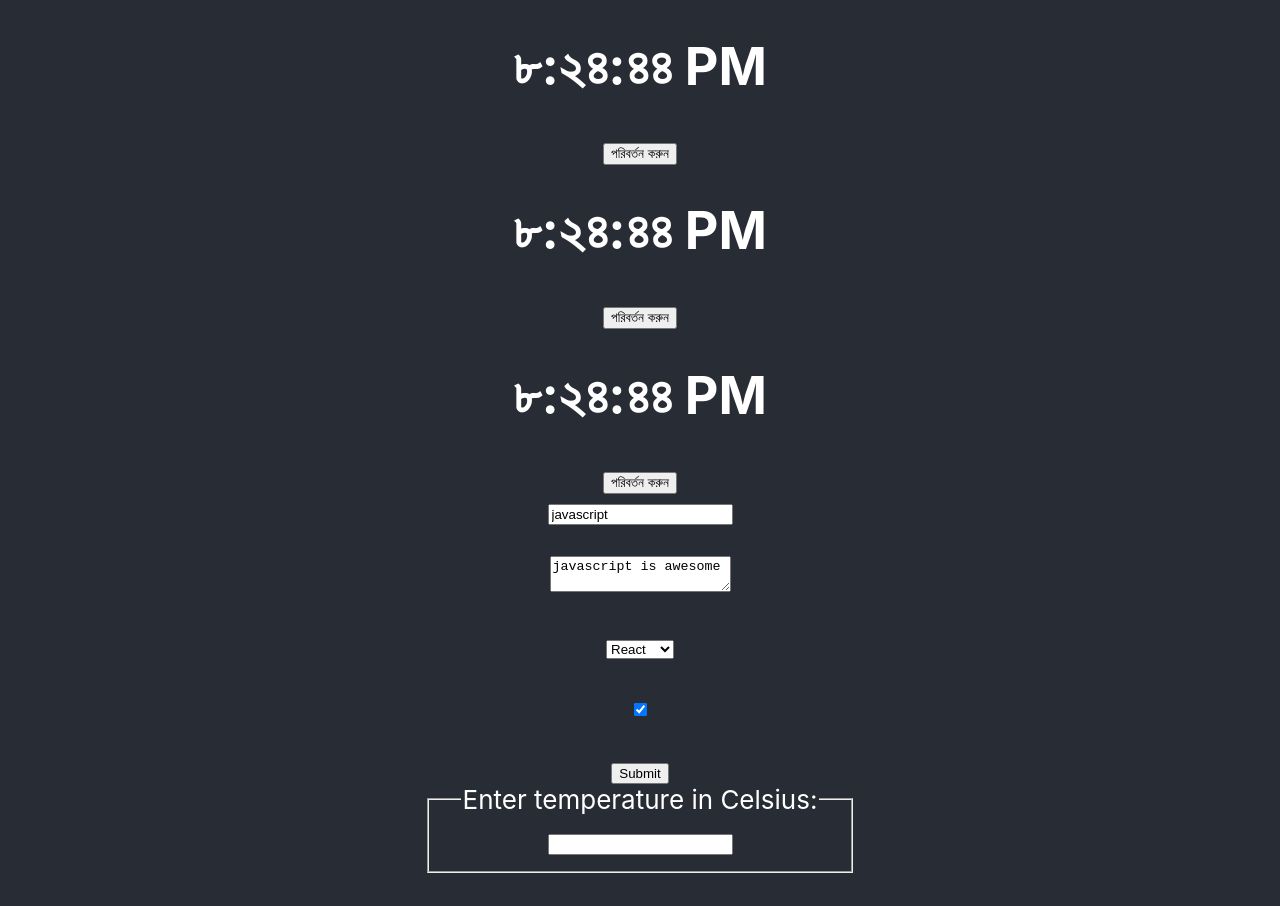
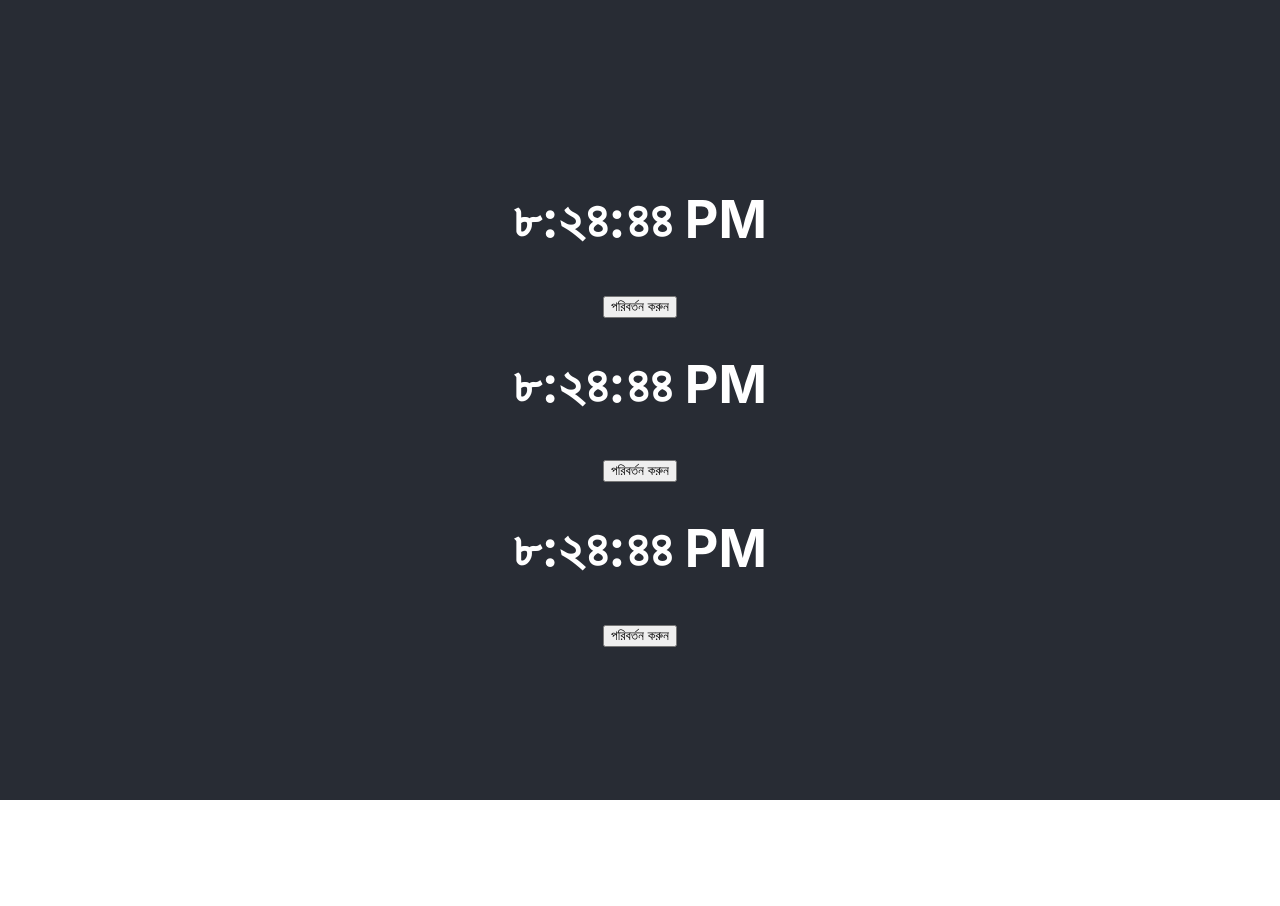
Before and after one commit to emonShimoul/react-playground, a React (Create React App) app in the folder think-in-a-react-way/myreact/: page / in a window 1280 px wide. Shown: the top 906 px of the page. After the commit the page ends 800 px from the top, so only its background shows below. Built offline with nearby package versions, Linux system fonts and the light colour scheme.

Commit message:
react conditional rendering

```diff
--- a/think-in-a-react-way/myreact/src/App.js
+++ b/think-in-a-react-way/myreact/src/App.js
@@ -1,7 +1,5 @@
 import './App.css';
-import Calculator from './components/CalculateTemp/Calculator';
 import ClockList from './components/ClockList';
-import Form from './components/Form';
 
 function App() {
   const quantities = [1,2,3];
@@ -9,8 +7,6 @@ function App() {
     <div className="App">
       <header className="App-header">
         <ClockList quantities={quantities} />
-        <Form />
-        <Calculator />
       </header>
     </div>
   );
--- a/think-in-a-react-way/myreact/src/components/CalculateTemp/BoilingVerdict.js
+++ /dev/null
@@ -1,11 +0,0 @@
-import React from 'react';
-
-const BoilingVerdict = ({celsius}) => {
-    return (
-        <div>
-            {celsius>=100 ? "Water would boil !!" : "Water would not boil !!"}
-        </div>
-    );
-};
-
-export default BoilingVerdict;
--- a/think-in-a-react-way/myreact/src/components/CalculateTemp/Calculator.js
+++ /dev/null
@@ -1,33 +0,0 @@
-import React, { Component } from 'react'
-import BoilingVerdict from './BoilingVerdict';
-import { convert, toCelsius, toFarenheit } from './lib/converter';
-import TemperatureInput from './TemperatureInput';
-
-export default class Calculator extends Component {
-    state = {
-        temperature: '',
-        scale: 'c'
-    };
-
-    handleChange = (e, scale) => {
-        this.setState({
-            temperature: e.target.value,
-            scale
-        });
-    };
-
-  render() {
-    const {temperature, scale} = this.state;
-    const celsius = scale === 'f' ? convert(temperature, toCelsius) : temperature;
-    const farenheit = scale === 'c' ? convert(temperature, toFarenheit) : temperature;
-
-    return (
-      <div>
-        <TemperatureInput scale="c" temperature={celsius} onTemperatureChange={this.handleChange} /><br />
-        <TemperatureInput scale="f" temperature={farenheit} onTemperatureChange={this.handleChange} /><br />
-
-        <BoilingVerdict celsius={parseFloat(temperature)} />
-      </div>
-    )
-  }
-}
--- a/think-in-a-react-way/myreact/src/components/CalculateTemp/TemperatureInput.js
+++ /dev/null
@@ -1,18 +0,0 @@
-import React from 'react'
-
-const scaleNames = {
-    c: 'Celsius',
-    f: 'Farenheit'
-}
-
-export default function TemperatureInput({temperature, scale, onTemperatureChange}) {
-
-    return (
-      <div>
-        <fieldset>
-            <legend>Enter temperature in {scaleNames[scale]}:</legend>
-            <input type="text" value={temperature} onChange={(e) => onTemperatureChange(e, scale)} />
-        </fieldset>
-      </div>
-    )
-}
--- a/think-in-a-react-way/myreact/src/components/CalculateTemp/lib/converter.js
+++ /dev/null
@@ -1,18 +0,0 @@
-export function toCelsius(farenheit){
-    return ((farenheit - 32) * 5) / 9;
-}
-
-export function toFarenheit(celsius){
-    return (celsius * 9) / 5 + 32;
-}
-
-export function convert(temperature, convertTo){
-    const input = parseFloat(temperature);
-    if(Number.isNaN(input)){
-        return '';
-    }
-    const output = convertTo(input);
-    const rounded = Math.round(output * 1000) / 1000;
-
-    return rounded.toString();
-}
--- a/think-in-a-react-way/myreact/src/components/Form.js
+++ /dev/null
@@ -1,68 +0,0 @@
-import React, { Component } from 'react'
-
-export default class Form extends Component {
-  state={
-    title: 'javascript',
-    // shortName: 'js',
-    text: 'javascript is awesome',
-    library: 'react',
-    isAwesome: true,
-  };
-
-  handleChange = (e) => {
-    // using the name attribute of form value
-    // this.setState({
-    //   [e.target.name]: e.target.value
-    // });
-
-    if(e.target.type === 'text'){
-      this.setState({
-        title: e.target.value
-      });
-    }else if(e.target.type === 'textarea'){
-      this.setState({
-        text: e.target.value
-      });
-    }else if(e.target.type === 'select-one'){
-      this.setState({
-        library: e.target.value
-      });
-    }else if(e.target.type === 'checkbox'){
-      this.setState({
-        isAwesome: e.target.checked
-      });
-    }else{
-      console.log('nothing here!!');
-    }
-  }
-
-  submitHandler = (e) => {
-    const {title, text, library, isAwesome} = this.state;
-    e.preventDefault();
-    console.log(title, text, library, isAwesome);
-  }
-
-  render() {
-    const {title, text, library, isAwesome} = this.state;
-    return (
-      <div>
-        <form onSubmit={this.submitHandler}>
-          <input type="text" name="title" placeholder='Enter title' value={title} onChange={this.handleChange} />
-          <br /><br />
-          {/* <input type="text" name="shortName" placeholder='Enter Short Name' value={shortName} onChange={this.handleChange} />
-          <br /><br /> */}
-          <textarea name="text" value={text} onChange={this.handleChange}></textarea>
-          <br /><br />
-          <select value={library} onChange={this.handleChange}>
-            <option value="React">React</option>
-            <option value="Angular">Angular</option>
-          </select>
-          <br /><br />
-          <input type="checkbox" checked={isAwesome} onChange={this.handleChange} />
-          <br /><br />
-          <input type="submit" value="Submit" />
-        </form>
-      </div>
-    )
-  }
-}
```
